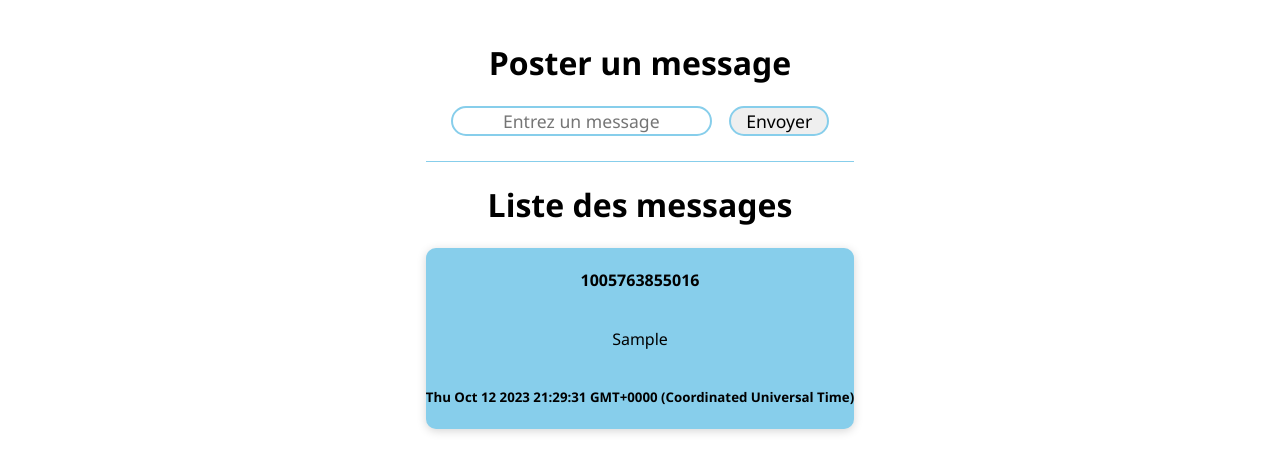
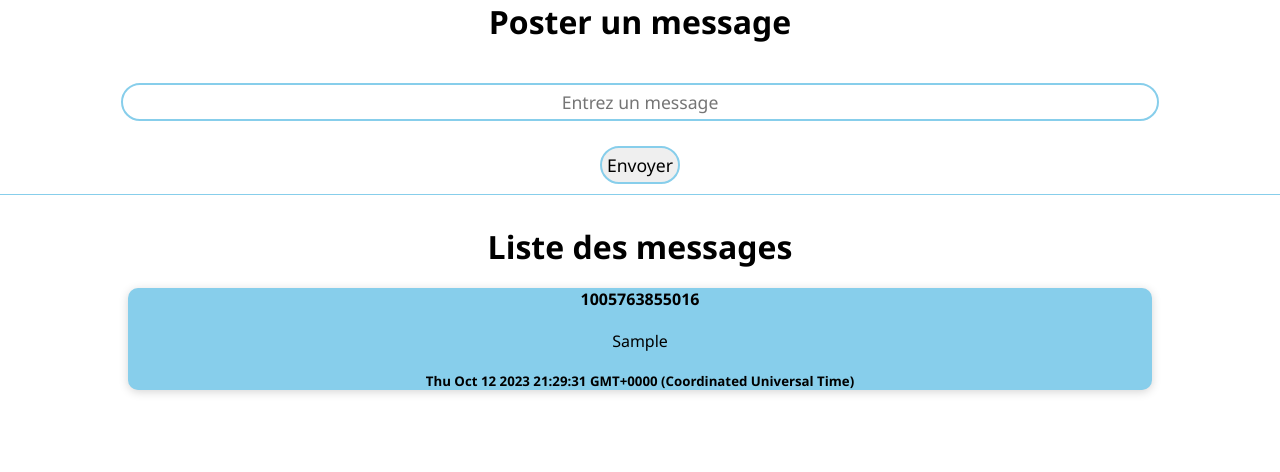
Before and after one commit to Victor-DM18/Exo_TypeScript, a React (Create React App) app in the folder typescript-react/: page / in a window 1280 px wide. Both pictures are taken after typing "Sample" into the empty fields and a click on the input "Envoyer". Shown: the top 472 px of the page. Built offline with nearby package versions, Linux system fonts and the light colour scheme.

Commit message:
feat : fix style

```diff
--- a/typescript-react/src/App.tsx
+++ b/typescript-react/src/App.tsx
@@ -29,7 +29,7 @@ const App = () => {
         <input type="submit" value="Envoyer"></input>
       </form>
       <h1>Liste des messages</h1>
-      <div>{
+      <div id="messageList">{
         messageData?.map((mess) => (
           <Message mess={mess} messageData={messageData} setMessageData={
           setMessageData} />
--- a/typescript-react/src/index.css
+++ b/typescript-react/src/index.css
@@ -1,34 +1,41 @@
 * {
   font-family: "Segoe UI", Tahoma, Geneva, Verdana, sans-serif;
+  padding: 0px;
+  margin: 0px;
+  width: 100%;
+
 }
 
 body {
-  margin: 20px;
   display: flex;
   justify-content: center;
   text-align: center;
 }
 
 form {
-  padding: 0 20px 20px;
   border-bottom: 1px solid skyblue;
   display: flex;
-  justify-content: center;
+  flex-direction: column;
+  align-items: center;
+  margin-bottom: 30px;
+  margin-top: 30px;
+  gap: 5px;
 }
 
 input {
   border-radius: 20px;
   border: 2px solid skyblue;
-  margin: 0 5px 5px;
   font-size: 1.1rem;
   text-align: center;
+  padding: 5px;
+  margin: 10px;
+  width: 80%;
 }
 
 input[type="submit"] {
   cursor: pointer;
-  width: 100px;
-  margin-left: auto;
   transition: 0.2s;
+  width: min-content;
 }
 
 input[type="submit"]:hover {
@@ -37,13 +44,21 @@ input[type="submit"]:hover {
 
 .message-container {
   display: flex;
+  gap: 20px;
+  margin-top: 20px;
+  width: 80%;
   flex-direction: column;
   align-items: center;
   background: skyblue;
   border-radius: 10px;
   text-align: center;
-  margin: 5px 0;
   box-shadow: 0 2px 10px rgba(0, 0, 0, 0.169);
+}
+
+#messageList {
+  display: flex;
+  flex-direction: column;
+  align-items: center;
 }
 
 
```
